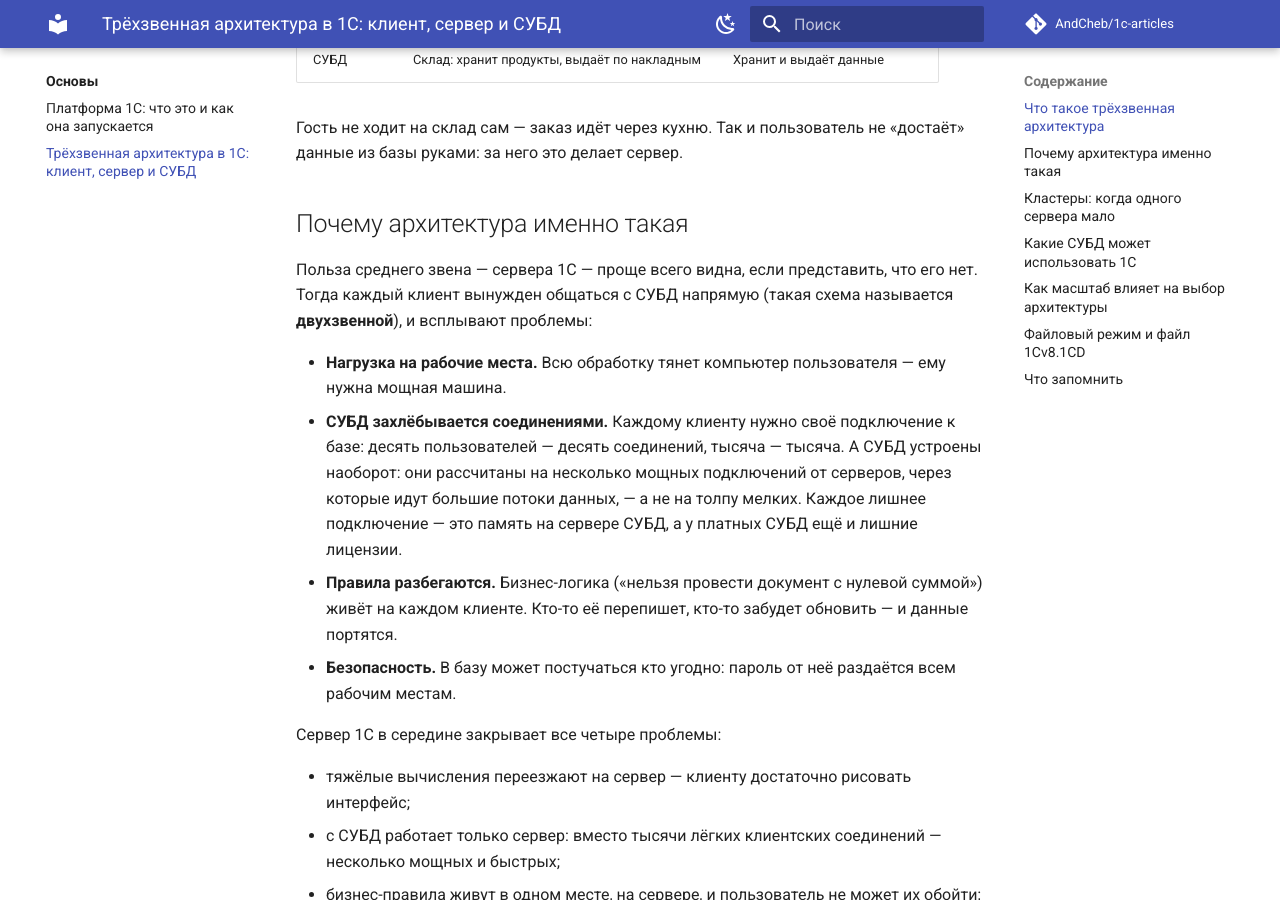
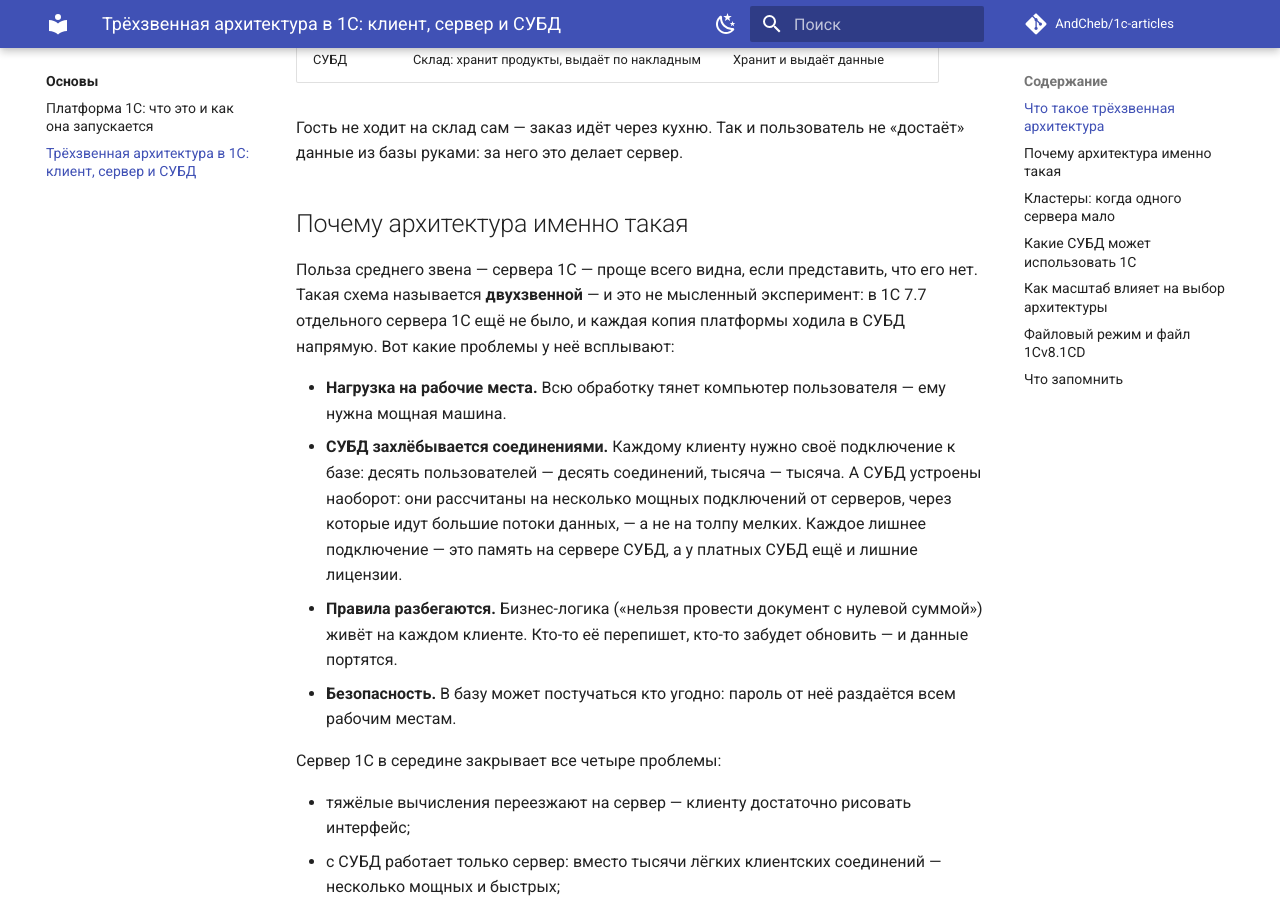
Before and after one commit to AndCheb/1c-articles, an MkDocs documentation site: the page built from docs/basics/three-tier-architecture.md, in a window 1280 px wide and 900 px high, scrolled down 1209 px. Built offline with MkDocs 1.6.1 and Material for MkDocs 9.7.7, drawn with Linux system fonts in a browser that asks for light colours; comment, search, counter and statistics services are not loaded.

Commit message:
Статья о трёхзвенной архитектуре: двухзвенная схема подкреплена примером из 1С 7.7
Co-authored-by: Cursor <cursoragent@cursor.com>

```diff
--- a/docs/basics/three-tier-architecture.md
+++ b/docs/basics/three-tier-architecture.md
@@ -39,7 +39,7 @@ tags:
 
 ## Почему архитектура именно такая
 
-Польза среднего звена — сервера 1С — проще всего видна, если представить, что его нет. Тогда каждый клиент вынужден общаться с СУБД напрямую (такая схема называется **двухзвенной**), и всплывают проблемы:
+Польза среднего звена — сервера 1С — проще всего видна, если представить, что его нет. Такая схема называется **двухзвенной** — и это не мысленный эксперимент: в 1С 7.7 отдельного сервера 1С ещё не было, и каждая копия платформы ходила в СУБД напрямую. Вот какие проблемы у неё всплывают:
 
 - **Нагрузка на рабочие места.** Всю обработку тянет компьютер пользователя — ему нужна мощная машина.
 - **СУБД захлёбывается соединениями.** Каждому клиенту нужно своё подключение к базе: десять пользователей — десять соединений, тысяча — тысяча. А СУБД устроены наоборот: они рассчитаны на несколько мощных подключений от серверов, через которые идут большие потоки данных, — а не на толпу мелких. Каждое лишнее подключение — это память на сервере СУБД, а у платных СУБД ещё и лишние лицензии.
```
